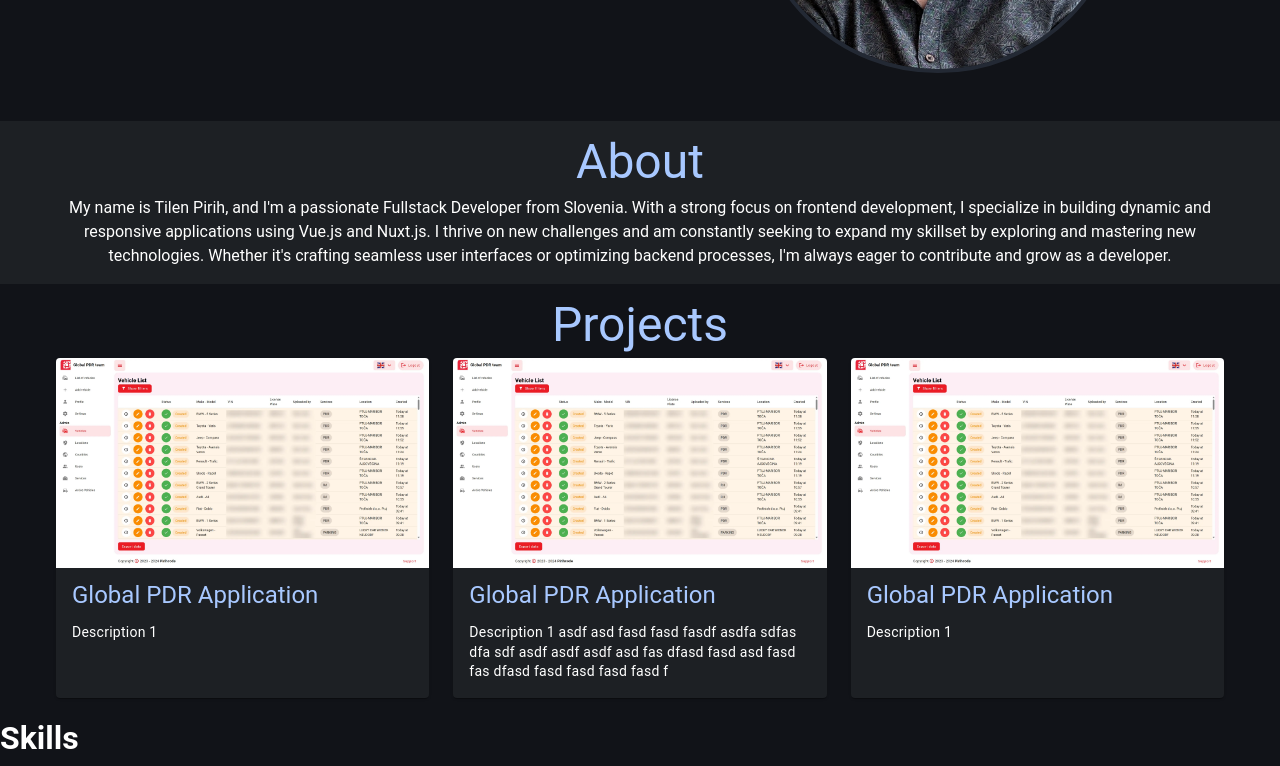
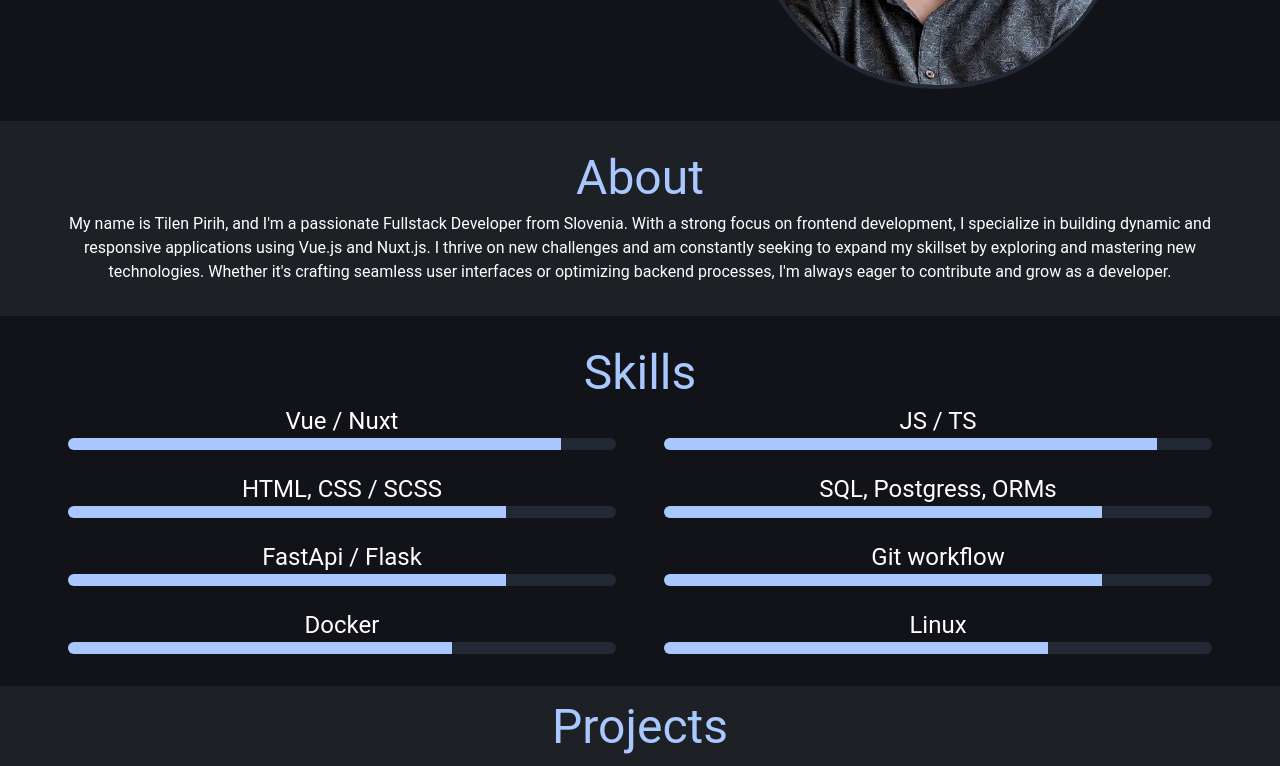
Before and after one commit to tilenpirih/portfolio, a Nuxt app: page / in a window 1280 px wide. Shown: the part 380-1146 px from the top of the page. Built offline with nearby package versions, Linux system fonts and the light colour scheme.

Commit message:
added skills

```diff
--- a/components/navbar.vue
+++ b/components/navbar.vue
@@ -20,8 +20,8 @@ onUnmounted(() => {
     <div class="outerContainer px-4 pt-4">
       <client-only>
         <div class="innerContainer d-flex align-center justify-space-between px-3" :class="{ scrolled: hasScrolled }">
-          <div>
-            asdf
+          <div style="width: 40px;">
+            <!-- as -->
           </div>
           <div>
             <v-btn variant="text" rounded="xl">
--- a/pages/index.vue
+++ b/pages/index.vue
@@ -9,7 +9,7 @@ const projects = [
     link: 'https://google.com',
   },
   {
-    title: 'Global PDR Application',
+    title: 'EST PDR',
     description: 'Description 1 asdf asd fasd fasd fasdf  asdfa sdfas dfa sdf asdf asdf asdf asd fas dfasd fasd asd fasd fas dfasd fasd fasd fasd fasd f',
     image: '/img/globalPDR.webp',
     lazyImage: '/img/lazy/globalPDR.webp',
@@ -26,7 +26,7 @@ const projects = [
 </script>
 
 <template>
-  <v-container>
+  <v-container class="py-8">
     <v-row class="justify-center align-center">
       <v-col cols="12" sm="6" lg="6" xl="4" class="d-flex align-center">
         <div style="width: 100%;">
@@ -43,8 +43,8 @@ const projects = [
       </v-col>
     </v-row>
   </v-container>
-  <div class="bg-surface mt-8">
-    <v-container>
+  <div class="bg-surface">
+    <v-container class="py-8">
       <div data-aos="fade-down" class="text-h3 text-primary text-center mb-2">
         About
       </div>
@@ -56,16 +56,69 @@ const projects = [
       </div>
     </v-container>
   </div>
-  <!-- <div style="height: 500px;">
-    <h1>Skills</h1>
-  </div> -->
+  <v-container class="py-8">
+    <div data-aos="fade-down" class="text-h3 text-primary text-center mb-2">
+      Skills
+    </div>
+    <v-row>
+      <v-col data-aos="fade-up" cols="12" md="6" class="px-6">
+        <div class="text-center text-h5">
+          Vue / Nuxt
+        </div>
+        <v-progress-linear color="primary" model-value="9" max="10" />
+      </v-col>
+      <v-col data-aos="fade-up" cols="12" md="6" class="px-6">
+        <div class="text-center text-h5">
+          JS / TS
+        </div>
+        <v-progress-linear color="primary" model-value="9" max="10" />
+      </v-col>
+      <v-col data-aos="fade-up" cols="12" md="6" class="px-6">
+        <div class="text-center text-h5">
+          HTML, CSS / SCSS
+        </div>
+        <v-progress-linear color="primary" model-value="8" max="10" />
+      </v-col>
+      <v-col data-aos="fade-up" cols="12" md="6" class="px-6">
+        <div class="text-center text-h5">
+          SQL, Postgress, ORMs
+        </div>
+        <v-progress-linear color="primary" model-value="8" max="10" />
+      </v-col>
+      <v-col data-aos="fade-up" cols="12" md="6" class="px-6">
+        <div class="text-center text-h5">
+          FastApi / Flask
+        </div>
+        <v-progress-linear color="primary" model-value="8" max="10" />
+      </v-col>
+      <v-col data-aos="fade-up" cols="12" md="6" class="px-6">
+        <div class="text-center text-h5">
+          Git workflow
+        </div>
+        <v-progress-linear color="primary" model-value="8" max="10" />
+      </v-col>
+      <v-col data-aos="fade-up" cols="12" md="6" class="px-6">
+        <div class="text-center text-h5">
+          Docker
+        </div>
+        <v-progress-linear color="primary" model-value="7" max="10" />
+      </v-col>
+      <v-col data-aos="fade-up" cols="12" md="6" class="px-6">
+        <div class="text-center text-h5">
+          Linux
+        </div>
+        <v-progress-linear color="primary" model-value="7" max="10" />
+      </v-col>
+    </v-row>
+  </v-container>
+  <div class="bg-surface">
     <v-container>
-    <div data-aos="fade-down" class="text-h3 text-primary text-center mb-2">
+      <div data-aos="fade-down" class="text-h3 text-primary text-center mb-4">
         Projects
       </div>
       <v-row>
-      <v-col v-for="(project, index) in projects" :key="index" cols="12" sm="6" lg="4">
-        <v-card class="projectCard h-100">
+        <v-col v-for="(project, index) in projects" :key="index" cols="12" sm="6" lg="4" xl="3">
+          <v-card data-aos="flip-up" class="projectCard h-100 rounded-lg bg-background">
             <v-img :src="project.image" :lazy-src="project.lazyImage" aspect-ratio="1.777" />
             <v-card-title class="text-h5 text-primary">
               {{ project.title }}
@@ -77,19 +130,17 @@ const projects = [
         </v-col>
       </v-row>
     </v-container>
-  <div style="height: 500px;">
-    <h1>Skills</h1>
   </div>
 </template>
 
 <style scoped lang="scss">
-.projectCard{
+.projectCard {
   transition: all 0.3s;
   cursor: pointer;
 }
 .projectCard:hover {
   box-shadow: 0 0 4pt 2pt rgb(var(--v-theme-primary));
-  scale: 1.05;
+  scale: 1.03;
   transition: all 0.3s;
 }
 </style>
--- a/plugins/vuetify.ts
+++ b/plugins/vuetify.ts
@@ -67,6 +67,10 @@ export default defineNuxtPlugin(app => {
         color: 'primary',
         class: 'text-none',
       },
+      VProgressLinear: {
+        rounded: true,
+        height: '12',
+      },
     },
   })
 
```
Lines whose indentation alone changed are shown as unchanged.
